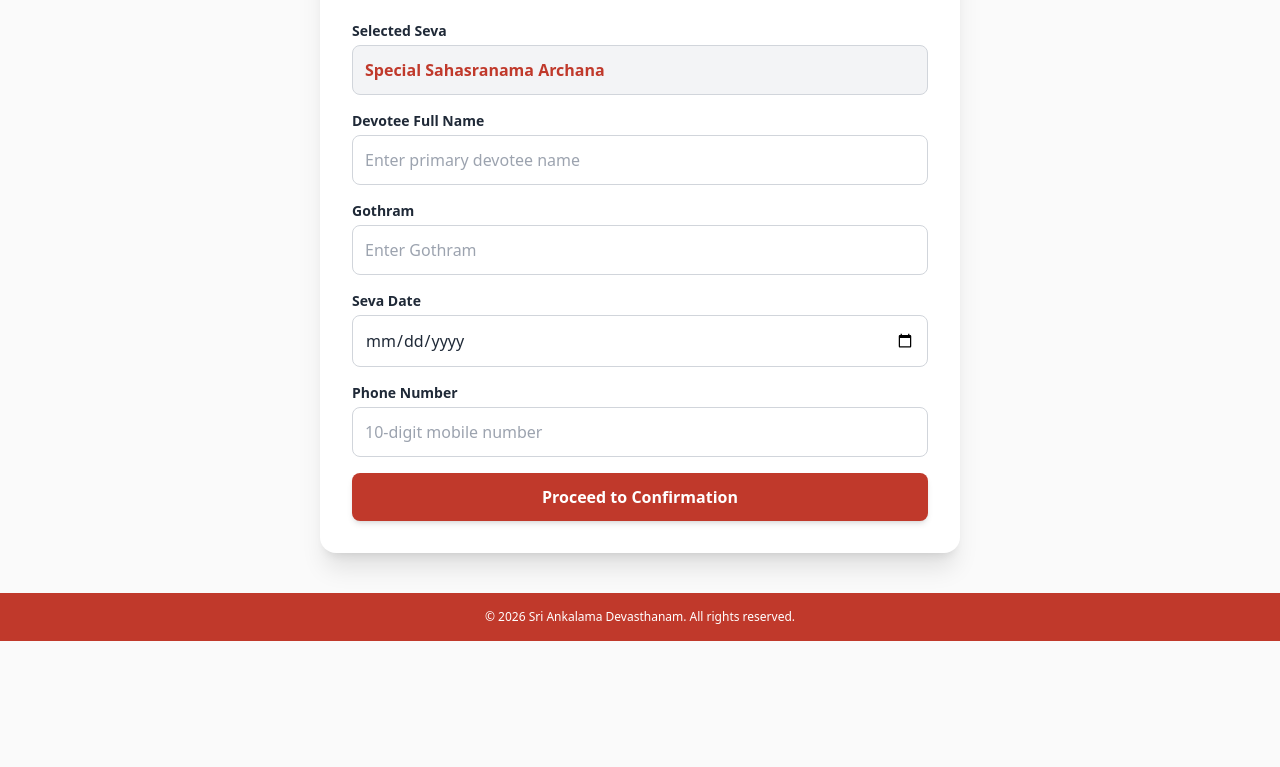
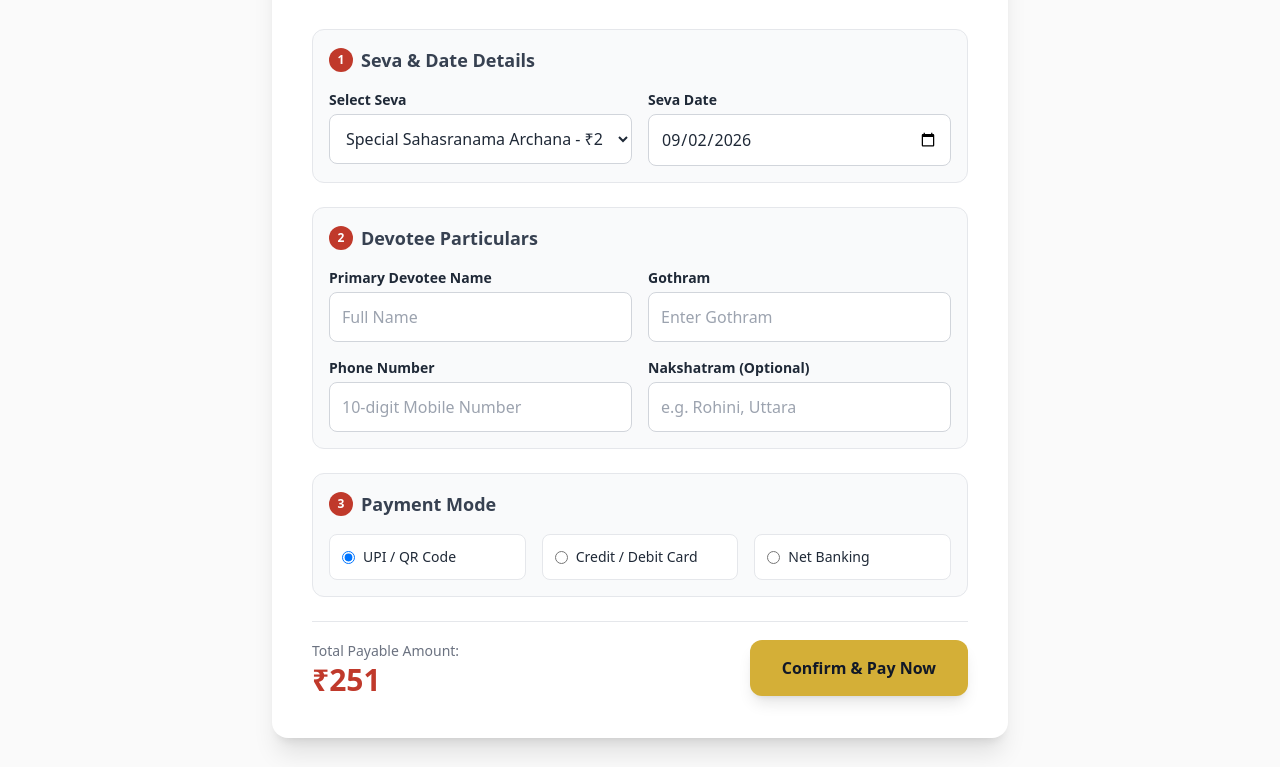
Before and after one commit to KamuriPramod/sri-ankalama-devasthanam, a plain HTML site: page booking.html in a window 1280 px wide. Shown: the part 203-970 px from the top of the page. Before the commit the page ends 844 px from the top, so only its background shows below. Drawn offline with nearby package versions, Linux system fonts and the light colour scheme.

Commit message:
Revamp booking form and UI enhancements
Updated the booking form and enhanced the user interface with improved styles and structure. Changed the title and added sticky header functionality.

```diff
--- a/booking.html
+++ b/booking.html
@@ -3,7 +3,7 @@
 <head>
   <meta charset="UTF-8" />
   <meta name="viewport" content="width=device-width, initial-scale=1.0" />
-  <title>Book Seva - Sri Ankalama Devasthanam</title>
+  <title>Online Seva Booking - Sri Ankalama Devasthanam</title>
   <script src="https://cdn.tailwindcss.com"></script>
   <script>
     tailwind.config = {
@@ -22,52 +22,116 @@
 <body class="bg-templeCream text-gray-800 font-sans antialiased min-h-screen flex flex-col justify-between">
 
   <!-- Header -->
-  <header class="bg-templeSaffron text-white shadow-md">
+  <header class="bg-templeSaffron text-white shadow-md sticky top-0 z-50">
     <div class="max-w-7xl mx-auto px-4 py-4 flex justify-between items-center">
       <div class="flex items-center space-x-3">
         <span class="text-2xl">🛕</span>
         <h1 class="text-xl font-bold">Sri Ankalama Devasthanam</h1>
       </div>
-      <a href="index.html" class="text-white hover:text-templeGold font-medium transition">&larr; Back to Home</a>
+      <a href="index.html" class="text-white hover:text-templeGold font-semibold text-sm transition flex items-center gap-1">
+        &larr; Back to Home
+      </a>
     </div>
   </header>
 
-  <!-- Booking Form Container -->
-  <main class="max-w-2xl mx-auto my-10 px-4 w-full">
-    <div class="bg-white p-8 rounded-2xl shadow-xl border-t-4 border-templeGold">
-      <h2 class="text-2xl font-bold text-templeSaffron mb-2 text-center">Seva Booking Form</h2>
-      <p class="text-sm text-gray-500 text-center mb-6">Enter devotee details to confirm your slot</p>
+  <!-- Main Booking Interface -->
+  <main class="max-w-3xl mx-auto my-8 px-4 w-full">
+    <div class="bg-white p-6 md:p-10 rounded-2xl shadow-xl border-t-4 border-templeGold">
 
-      <form id="bookingForm" onsubmit="handleFormSubmit(event)" class="space-y-4">
+      <div class="text-center mb-8">
+        <h2 class="text-3xl font-extrabold text-templeSaffron">Devotee Seva Booking</h2>
+        <p class="text-sm text-gray-500 mt-1">Fill in your details to reserve your divine blessings</p>
+      </div>
 
+      <form id="bookingForm" onsubmit="processBooking(event)" class="space-y-6">
+
+        <!-- Step 1: Seva Selection & Price -->
+        <div class="bg-gray-50 p-4 rounded-xl border border-gray-200 space-y-4">
+          <h3 class="text-lg font-bold text-gray-700 flex items-center gap-2">
+            <span class="bg-templeSaffron text-white text-xs w-6 h-6 rounded-full flex items-center justify-center">1</span>
+            Seva & Date Details
+          </h3>
+
+          <div class="grid grid-cols-1 md:grid-cols-2 gap-4">
             <div>
-          <label class="block text-sm font-semibold mb-1">Selected Seva</label>
-          <input type="text" id="selectedSeva" class="w-full p-3 bg-gray-100 border border-gray-300 rounded-lg font-bold text-templeSaffron" readonly />
+              <label class="block text-sm font-semibold mb-1">Select Seva</label>
+              <select id="sevaSelect" onchange="updatePrice()" class="w-full p-3 bg-white border border-gray-300 rounded-lg focus:ring-2 focus:ring-templeSaffron">
+                <option value="251">Special Sahasranama Archana - ₹251</option>
+                <option value="501">Abhishekam Seva - ₹501</option>
+                <option value="2500">Shaswat Pooja Endowment - ₹2,500</option>
+              </select>
             </div>
 
             <div>
-          <label class="block text-sm font-semibold mb-1">Devotee Full Name</label>
-          <input type="text" required placeholder="Enter primary devotee name" class="w-full p-3 border border-gray-300 rounded-lg focus:outline-none focus:ring-2 focus:ring-templeSaffron" />
+              <label class="block text-sm font-semibold mb-1">Seva Date</label>
+              <input type="date" id="sevaDate" required class="w-full p-3 border border-gray-300 rounded-lg focus:ring-2 focus:ring-templeSaffron" />
+            </div>
+          </div>
+        </div>
+
+        <!-- Step 2: Devotee Information -->
+        <div class="bg-gray-50 p-4 rounded-xl border border-gray-200 space-y-4">
+          <h3 class="text-lg font-bold text-gray-700 flex items-center gap-2">
+            <span class="bg-templeSaffron text-white text-xs w-6 h-6 rounded-full flex items-center justify-center">2</span>
+            Devotee Particulars
+          </h3>
+
+          <div class="grid grid-cols-1 md:grid-cols-2 gap-4">
+            <div>
+              <label class="block text-sm font-semibold mb-1">Primary Devotee Name</label>
+              <input type="text" id="devoteeName" required placeholder="Full Name" class="w-full p-3 border border-gray-300 rounded-lg focus:ring-2 focus:ring-templeSaffron" />
             </div>
 
             <div>
               <label class="block text-sm font-semibold mb-1">Gothram</label>
-          <input type="text" required placeholder="Enter Gothram" class="w-full p-3 border border-gray-300 rounded-lg focus:outline-none focus:ring-2 focus:ring-templeSaffron" />
-        </div>
-
-        <div>
-          <label class="block text-sm font-semibold mb-1">Seva Date</label>
-          <input type="date" required class="w-full p-3 border border-gray-300 rounded-lg focus:outline-none focus:ring-2 focus:ring-templeSaffron" />
+              <input type="text" id="gothram" required placeholder="Enter Gothram" class="w-full p-3 border border-gray-300 rounded-lg focus:ring-2 focus:ring-templeSaffron" />
             </div>
 
             <div>
               <label class="block text-sm font-semibold mb-1">Phone Number</label>
-          <input type="tel" required placeholder="10-digit mobile number" class="w-full p-3 border border-gray-300 rounded-lg focus:outline-none focus:ring-2 focus:ring-templeSaffron" />
+              <input type="tel" id="phone" required pattern="[0-9]{10}" placeholder="10-digit Mobile Number" class="w-full p-3 border border-gray-300 rounded-lg focus:ring-2 focus:ring-templeSaffron" />
             </div>
 
-        <button type="submit" class="w-full mt-4 bg-templeSaffron hover:bg-red-700 text-white font-bold py-3 rounded-lg shadow-md transition">
-          Proceed to Confirmation
+            <div>
+              <label class="block text-sm font-semibold mb-1">Nakshatram (Optional)</label>
+              <input type="text" id="nakshatram" placeholder="e.g. Rohini, Uttara" class="w-full p-3 border border-gray-300 rounded-lg focus:ring-2 focus:ring-templeSaffron" />
+            </div>
+          </div>
+        </div>
+
+        <!-- Step 3: Payment Method -->
+        <div class="bg-gray-50 p-4 rounded-xl border border-gray-200 space-y-4">
+          <h3 class="text-lg font-bold text-gray-700 flex items-center gap-2">
+            <span class="bg-templeSaffron text-white text-xs w-6 h-6 rounded-full flex items-center justify-center">3</span>
+            Payment Mode
+          </h3>
+
+          <div class="grid grid-cols-2 md:grid-cols-3 gap-4">
+            <label class="flex items-center p-3 bg-white border rounded-lg cursor-pointer hover:border-templeSaffron">
+              <input type="radio" name="payment" value="UPI" checked class="text-templeSaffron focus:ring-templeSaffron" />
+              <span class="ml-2 font-medium text-sm">UPI / QR Code</span>
+            </label>
+            <label class="flex items-center p-3 bg-white border rounded-lg cursor-pointer hover:border-templeSaffron">
+              <input type="radio" name="payment" value="Card" class="text-templeSaffron focus:ring-templeSaffron" />
+              <span class="ml-2 font-medium text-sm">Credit / Debit Card</span>
+            </label>
+            <label class="flex items-center p-3 bg-white border rounded-lg cursor-pointer hover:border-templeSaffron">
+              <input type="radio" name="payment" value="NetBanking" class="text-templeSaffron focus:ring-templeSaffron" />
+              <span class="ml-2 font-medium text-sm">Net Banking</span>
+            </label>
+          </div>
+        </div>
+
+        <!-- Price Summary & Submit Button -->
+        <div class="border-t pt-4 flex flex-col md:flex-row justify-between items-center gap-4">
+          <div>
+            <span class="text-sm text-gray-500">Total Payable Amount:</span>
+            <div id="displayTotal" class="text-3xl font-extrabold text-templeSaffron">₹251</div>
+          </div>
+          <button type="submit" class="w-full md:w-auto bg-templeGold hover:bg-yellow-600 text-gray-900 font-extrabold px-8 py-4 rounded-xl shadow-lg transition transform hover:-translate-y-0.5">
+            Confirm & Pay Now
           </button>
+        </div>
 
       </form>
     </div>
@@ -78,17 +142,43 @@
     &copy; 2026 Sri Ankalama Devasthanam. All rights reserved.
   </footer>
 
+  <!-- Automation Logic -->
   <script>
-    // Autofill selected Seva from URL parameter
-    window.onload = function() {
+    // Autofill values from URL query parameters
+    window.addEventListener('DOMContentLoaded', () => {
+      // Set minimum date to today
+      const today = new Date().toISOString().split('T')[0];
+      document.getElementById('sevaDate').setAttribute('min', today);
+      document.getElementById('sevaDate').value = today;
+
+      // Extract seva parameter from URL
       const urlParams = new URLSearchParams(window.location.search);
-      const seva = urlParams.get('seva') || 'Special Sahasranama Archana';
-      document.getElementById('selectedSeva').value = seva;
-    };
+      const passedSeva = urlParams.get('seva');
 
-    function handleFormSubmit(e) {
+      const sevaSelect = document.getElementById('sevaSelect');
+      if (passedSeva) {
+        for (let option of sevaSelect.options) {
+          if (option.text.toLowerCase().includes(passedSeva.toLowerCase())) {
+            option.selected = true;
+            break;
+          }
+        }
+      }
+      updatePrice();
+    });
+
+    function updatePrice() {
+      const sevaSelect = document.getElementById('sevaSelect');
+      const price = sevaSelect.value;
+      document.getElementById('displayTotal').innerText = `₹${parseInt(price).toLocaleString('en-IN')}`;
+    }
+
+    function processBooking(e) {
       e.preventDefault();
-      alert("Booking request submitted successfully! Confirmation sent to your registered number.");
+      const sevaName = document.getElementById('sevaSelect').options[document.getElementById('sevaSelect').selectedIndex].text;
+      const devotee = document.getElementById('devoteeName').value;
+
+      alert(`Booking Successful!\n\nDevotee: ${devotee}\nSeva: ${sevaName}\n\nA confirmation SMS has been sent to your mobile number.`);
       window.location.href = "index.html";
     }
   </script>
```
Lines whose indentation alone changed are shown as unchanged.
